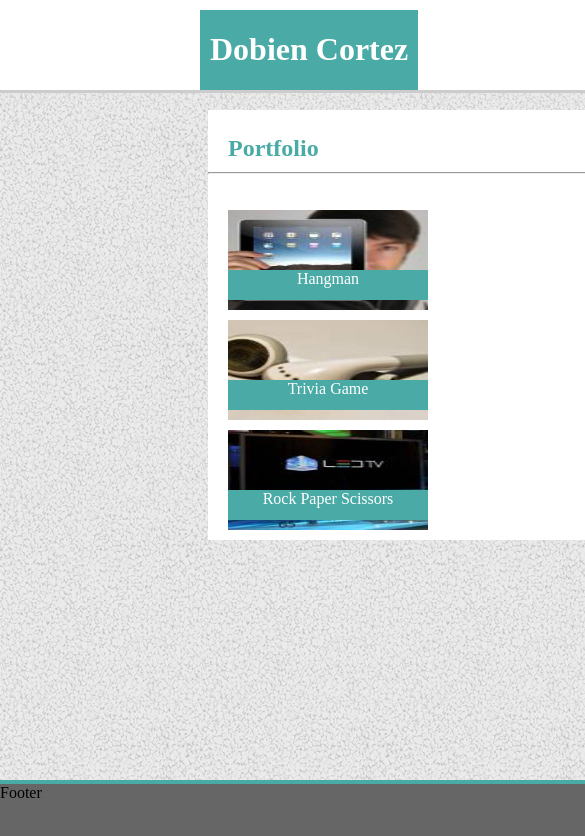
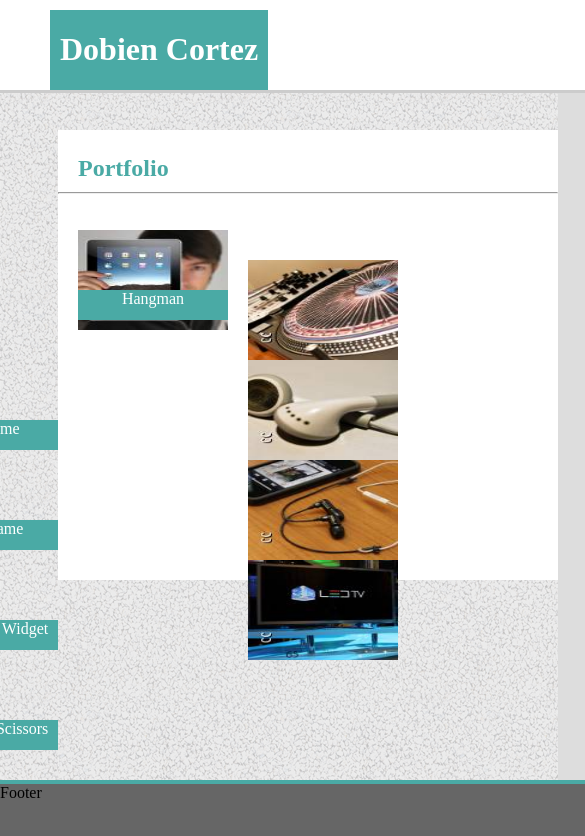
Before and after one commit to DobienC/Responsive-Portfolio, a plain HTML site: page portfolio.html in a window 390 px wide. Shown: the top 836 px of the page, 585 px wide, since content can reach past the window. Drawn offline with Linux system fonts and the light colour scheme.

Commit message:
Media changes

```diff
--- a/assets/css/indexStyle.css
+++ b/assets/css/indexStyle.css
@@ -95,3 +95,49 @@ img{
     overflow: auto;
     color: #777777;
 }
+
+@media screen and (max-width: 960px){
+    p{
+        /* position: absolute; */
+        margin-top: 0px;
+        margin-left: 20px;
+        color: #777777;
+        float: left;
+        font-size: 15px;
+        line-height: 25px;
+        /* overflow: auto; */
+    }
+    img{
+        margin-right: 20px;
+        float: left;
+        height: 200px;
+        width: 150px;
+    }
+
+    .container{
+        width: 500px;
+        height: 450px;
+        margin-left: 50px;
+        margin-right: 200px;
+        margin-top: 130px;
+        margin-bottom: 60px;
+        background-color: #ffffff;
+        position: relative;
+    }
+
+    .name{
+        float: left;
+        position: absolute;
+        margin-left: 50px;
+        margin-top: 10px;
+        background-color: #4aaaa5;
+        color: #ffffff;
+    }
+
+    .directory{
+        position: absolute;
+        right: 0;
+        margin-right:500px;
+        background-color:#ffffff;
+    }
+}
--- a/assets/css/portfolioStyle.css
+++ b/assets/css/portfolioStyle.css
@@ -113,3 +113,72 @@ img{
     text-align: center;
     color: #ffffff;
 }
+
+@media screen and (max-width: 960px){
+    p{
+        /* position: absolute; */
+        margin-top: 0px;
+        margin-left: 20px;
+        color: #777777;
+        float: left;
+        font-size: 15px;
+        line-height: 25px;
+        /* overflow: auto; */
+    }
+    img{
+        margin-right: 20px;
+        float: left;
+        height: 100px;
+        width: 150px;
+    }
+
+    .container{
+        width: 500px;
+        height: 450px;
+        margin-left: 50px;
+        margin-right: 200px;
+        margin-top: 130px;
+        margin-bottom: 60px;
+        background-color: #ffffff;
+        position: relative;
+    }
+
+    .name{
+        float: left;
+        position: absolute;
+        margin-left: 50px;
+        margin-top: 10px;
+        background-color: #4aaaa5;
+        color: #ffffff;
+    }
+
+    .directory{
+        position: absolute;
+        right: 0;
+        margin-right:500px;
+        background-color:#ffffff;
+    }
+
+    .rib{
+        position: relative;
+        right: 190px;
+        top: 60px;
+        height:30px;
+        width:150px;
+        margin: 0px 0px 0px 20px;
+        float: left;
+        background-color: #4aaaa5;
+        text-align: center;
+        color: #ffffff;
+    }
+
+    .imgRow{
+        background-color: #ffffff;
+        height: 100px;
+        width: 400px;
+        margin-top: 10px;
+        margin-left: 20px;
+    }
+
+
+}
```
